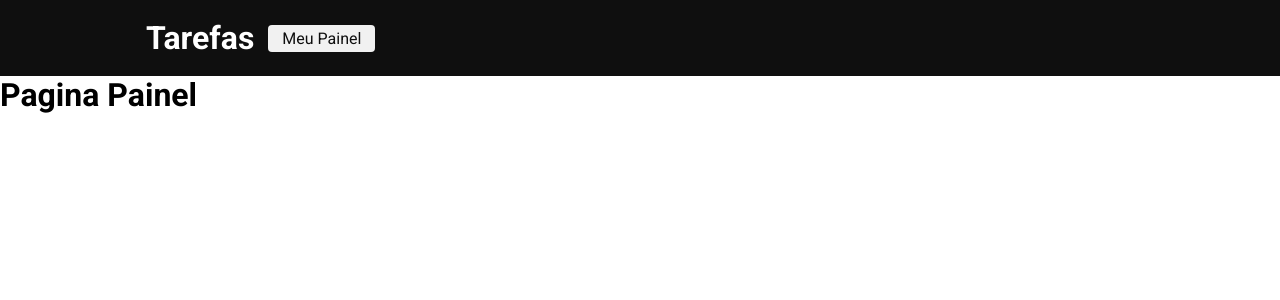
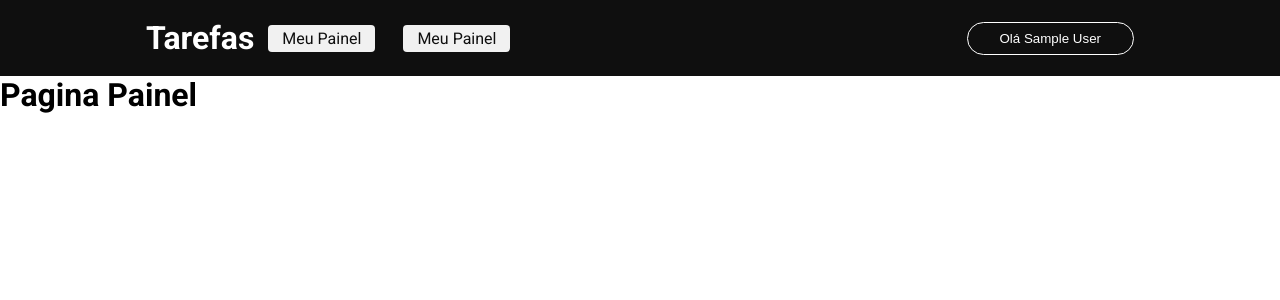
Before and after one commit to f-oliveira/todo-list, a Next.js app: page /dashboard in a window 1280 px wide. Shown: the top 300 px of the page. Built offline with nearby package versions, Linux system fonts and the light colour scheme; no server answers; sample sign-in values are in the browser's storage.

Commit message:
feat: create private route for dashboard page.

```diff
--- a/src/components/header/index.tsx
+++ b/src/components/header/index.tsx
@@ -1,7 +1,12 @@
+import { useSession, signIn, signOut} from 'next-auth/react';
 import Link from 'next/link';
 import styles from '../header/styles.module.css';
+import { setEmitFlags } from 'typescript';
 
 export function Header() {
+
+  const { data: session, status} = useSession()
+
   return (
     <header className={styles.header}>
       <section className={styles.content}>
@@ -13,8 +18,29 @@ export function Header() {
           <Link href="/dashboard" className={styles.link}>
             Meu Painel
           </Link>
+
+          { session?.user && (
+            <Link href="/dashboard" className={styles.link}>
+              Meu Painel
+            </Link>
+          )}
         </nav>
+
+        { status === "loading" ? (
+          <></>
+        ) : session ? (
+          <button className={styles.loginButton} onClick={ () => signOut }>
+            Olá {session?.user?.name}
+          </button>
+        ) : (
+          <button className={styles.loginButton} onClick={ () => signIn("google") }>
+            Acessar
+          </button>
+        )}
+
       </section>
     </header>
+
+
   );
 }
--- a/src/pages/dashboard/index.tsx
+++ b/src/pages/dashboard/index.tsx
@@ -1,5 +1,8 @@
+import { GetServerSideProps } from "next";
 import styles from "./styles.module.css";
 import Head from "next/head";
+
+import { getSession } from "next-auth/react";
 
 export default function Dashboard() {
   return (
@@ -12,3 +15,22 @@ export default function Dashboard() {
     </div>
   );
 }
+
+
+export const getServerSideProps: GetServerSideProps = async ({ req }) => {
+
+  const session = await getSession({ req });
+
+  // Se não tiver usuário redirecionar para home
+  if (!session?.user) {
+    return {
+      redirect:{
+        destination: '/',
+        permanent: false
+      },
+    }
+  }
+  return {
+    props: {},
+  }
+}
```
Also changed, not shown: src/pages/api/auth/[...nextauth].ts (+15 -0 lines), 2 other files (tests, documents, lock files or other folders).
